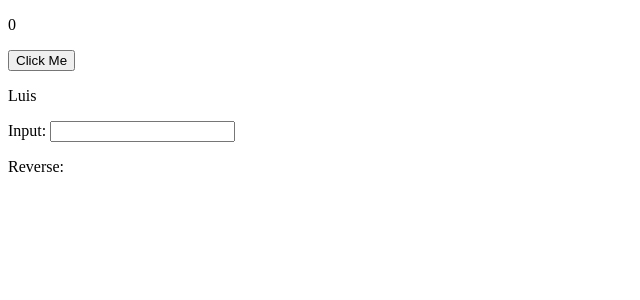
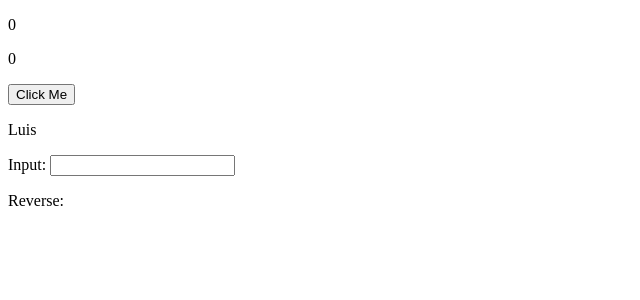
Before and after one commit to Ancientshield/section-21-3-STARTER, a Vue app: page / in a window 1280 px wide. Shown: the top 300 px of the page, without its empty margins (0-640 px from the left). Built offline with nearby package versions, Linux system fonts and the light colour scheme.

Commit message:
add computed methods from vue used in Vue 3

```diff
--- a/src/App.vue
+++ b/src/App.vue
@@ -1,6 +1,7 @@
 <template>
 	<div>
 		<p>{{ num }}</p>
+		<p>{{ double }}</p>
 		<button @click.prevent="increment">Click Me</button>
 		<p>{{ name }}</p>
 		<p>
@@ -14,7 +15,7 @@
 </template>
 
 <script>
-	import { ref, reactive, toRefs, watchEffect } from 'vue';
+	import { ref, reactive, toRefs, watchEffect, computed } from 'vue';
 
 	export default {
 		name: 'App',
@@ -24,6 +25,10 @@
 			const increment = () => {
 				num.value++;
 			};
+
+			const double = computed(() => {
+				return num.value * 2;
+			});
 
 			const user = reactive({
 				name: 'John',
@@ -37,9 +42,15 @@
 			const phrase = ref('');
 			const reversePhrase = ref('');
 
+			// 方法一：使用 watchEffect，較簡潔
 			watchEffect(() => {
 				reversePhrase.value = phrase.value.split('').reverse().join('');
 			});
+
+			// 方法二：使用 watch
+			// watch([phrase], ([newVal, oldVal]) => {
+			// 	reversePhrase.value = phrase.value.split('').reverse().join('');
+			// });
 
 			return {
 				num,
@@ -47,6 +58,7 @@
 				...toRefs(user),
 				phrase,
 				reversePhrase,
+				double,
 			};
 		},
 	};
```
